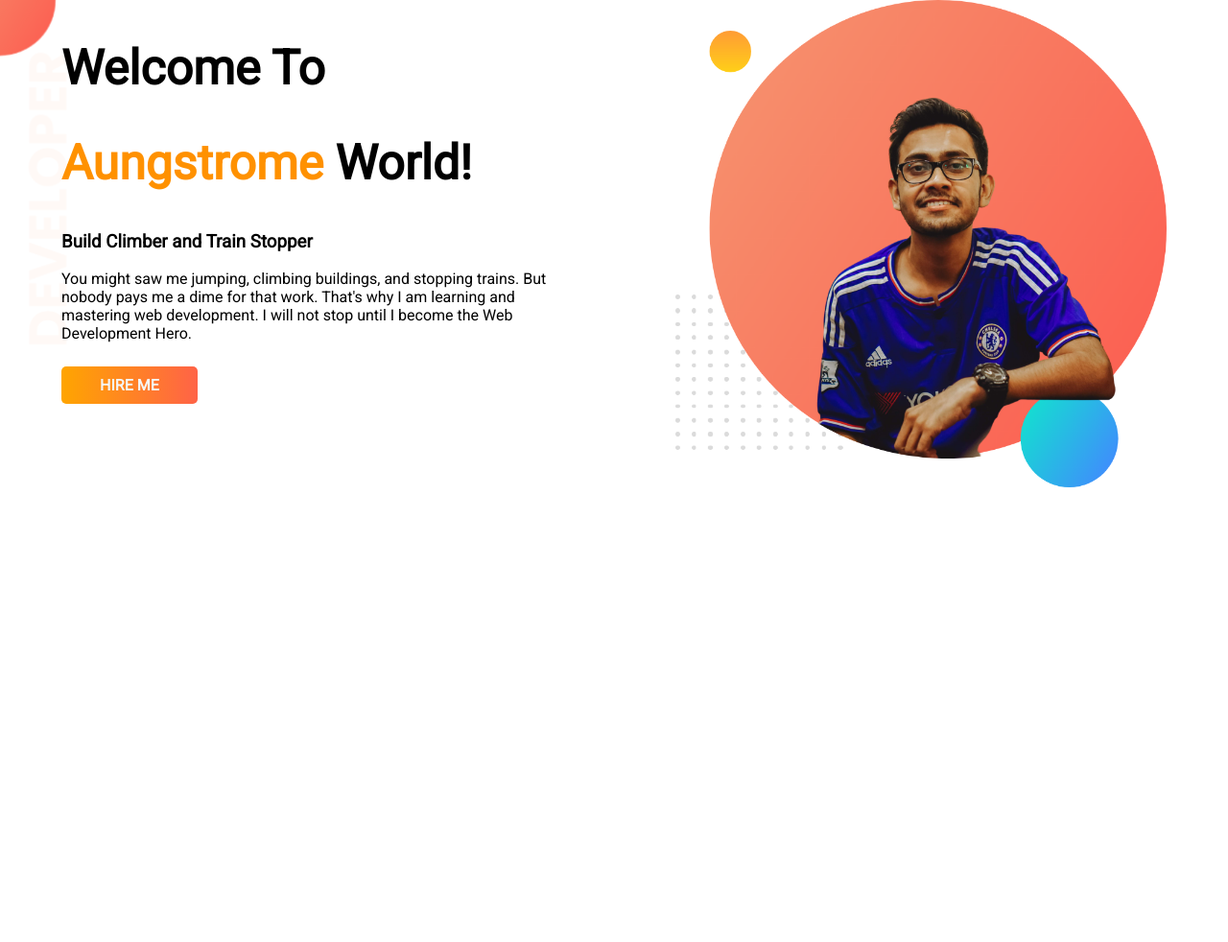
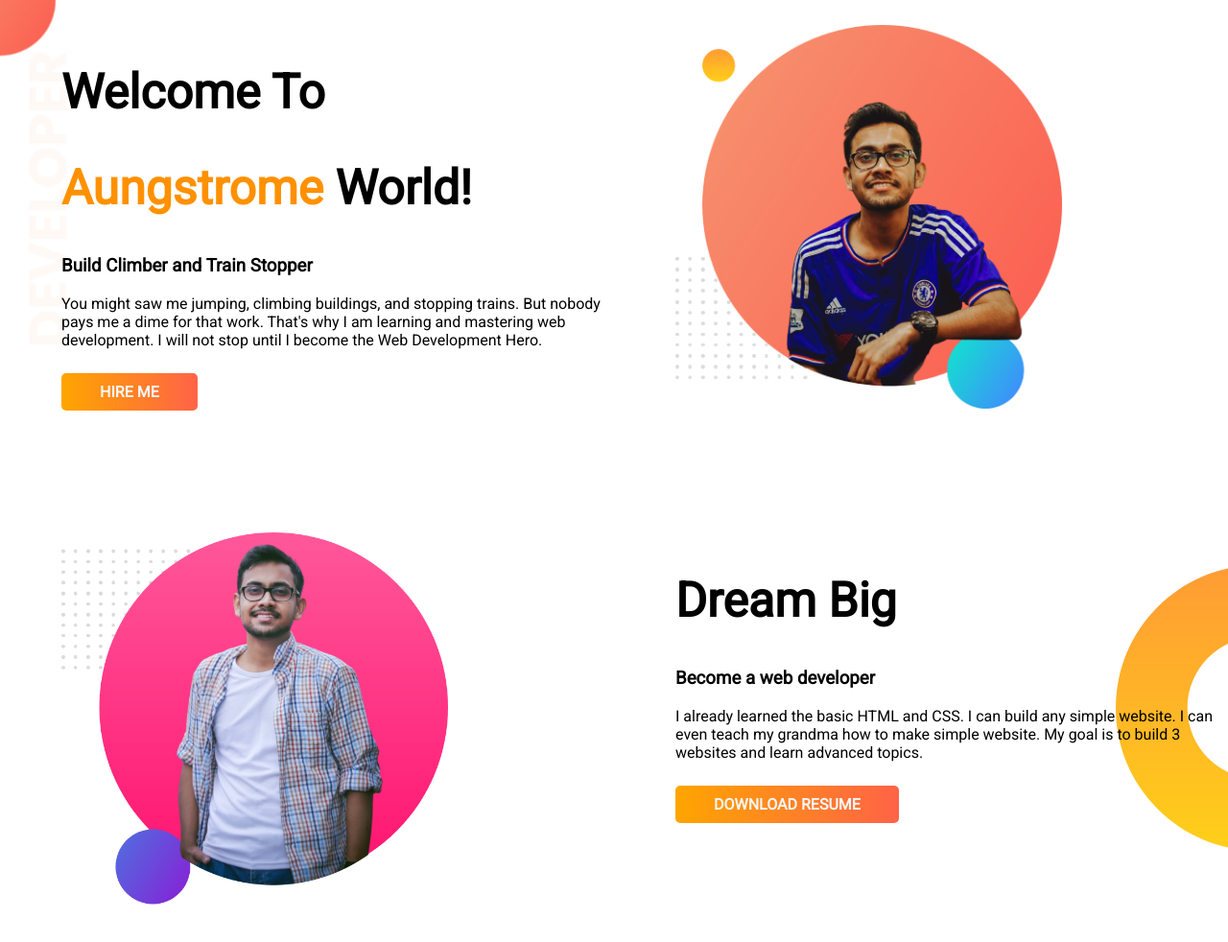
Before and after one commit to aungstrome/web-portfolio, a plain HTML site: page index.html in a window 1280 px wide. Shown: the whole page at 96% size. Before the commit the page ends 800 px from the top, so only its background shows below. Drawn offline with Linux system fonts and the light colour scheme.

Commit message:
Dream Section added

```diff
--- a/index.html
+++ b/index.html
@@ -40,5 +40,28 @@
         <img src="images/my-bg (1).png" alt="" srcset="" />
       </div>
     </section>
+
+    <section class="dream-area">
+      <div class="half-width">
+        <img src="images/me2.png" alt="" srcset="" />
+      </div>
+      <div class="half-width">
+        <h1>Dream Big</h1>
+        <h3>Become a web developer</h3>
+        <p>
+          I already learned the basic HTML and CSS. I can build any simple
+          website. I can even teach my grandma how to make simple website. My
+          goal is to build 3 websites and learn advanced topics.
+        </p>
+        <br />
+        <a
+          class="link-button"
+          href="http://github.com/hbkabir004"
+          target="_blank"
+          rel="noopener noreferrer"
+          >DOWNLOAD RESUME</a
+        >
+      </div>
+    </section>
   </body>
 </html>
--- a/style.css
+++ b/style.css
@@ -13,15 +13,17 @@ h1 {
 
 section {
   display: flex;
+  margin-bottom: 100px;
 }
 
 .half-width {
   width: 50%;
-  padding: 0 5%;
+  padding-left: 5%;
+  margin-top: 2%;
 }
 
 .half-width img {
-  width: 100%;
+  width: 70%;
 }
 
 .link-button {
@@ -37,3 +39,9 @@ section {
   background-image: url(images/top-banner.png);
   background-repeat: no-repeat;
 }
+
+.dream-area {
+  background-image: url(images/dream-bg.png);
+  background-repeat: no-repeat;
+  background-position: right;
+}
```
